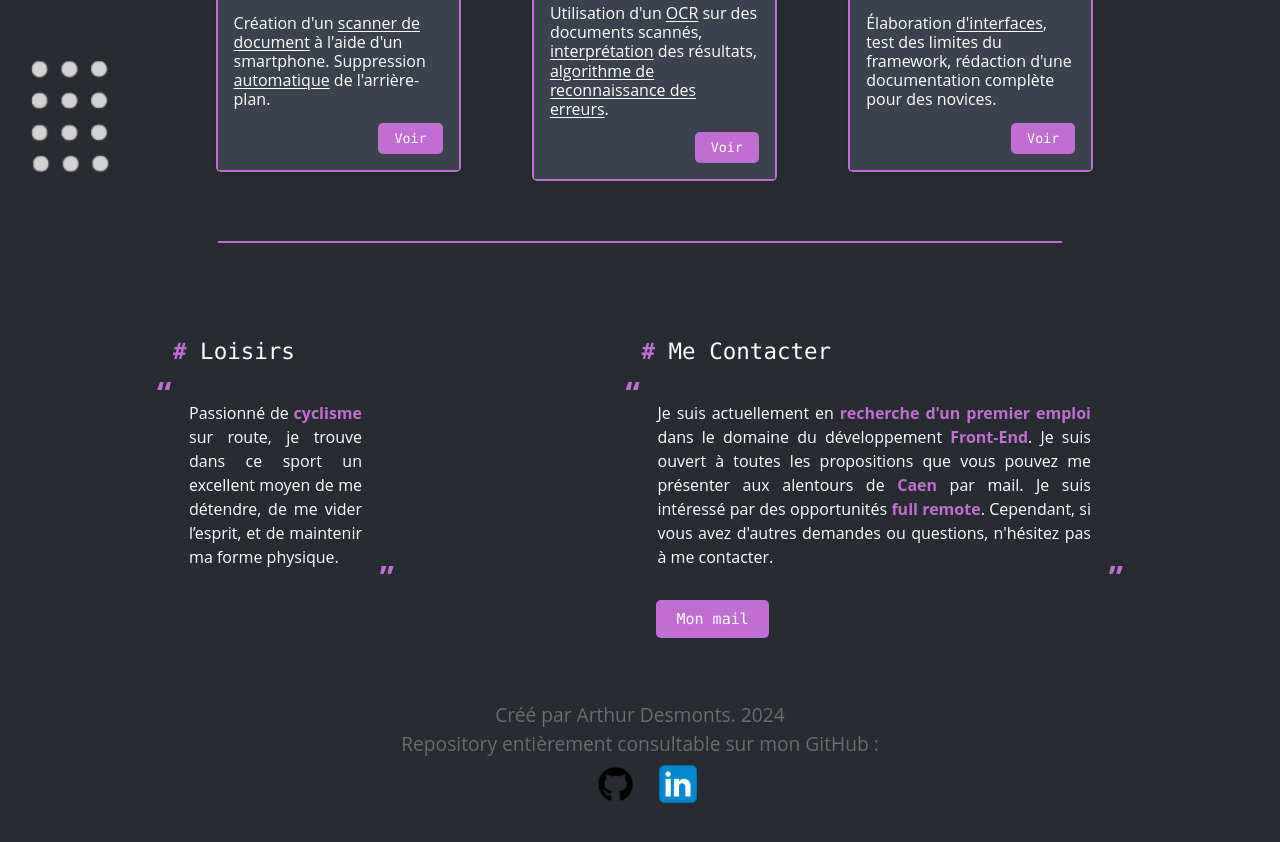
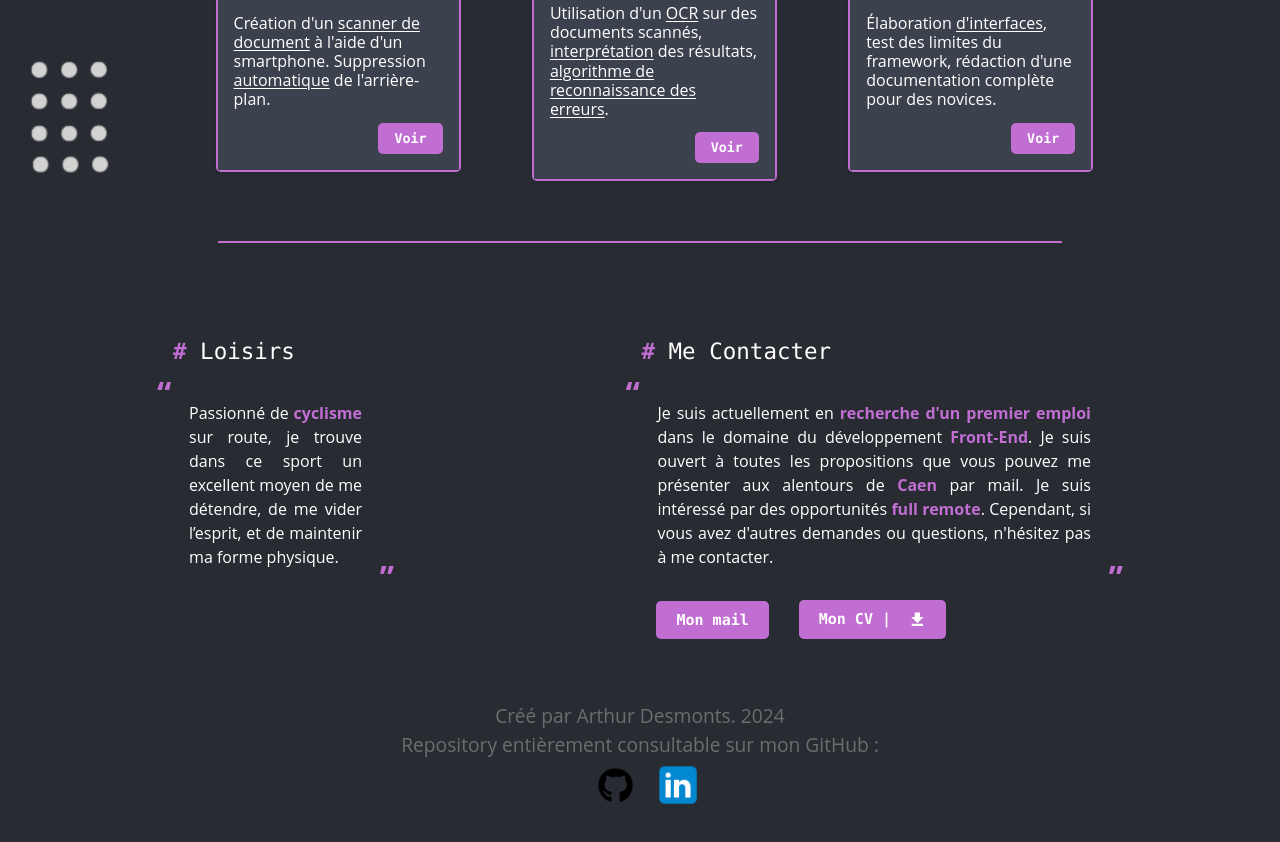
Before and after one commit to ArthurDesmonts/portfolio, a Vue app: page / in a window 1280 px wide. Shown: the part 1500-2342 px from the top of the page. Built offline with nearby package versions, Linux system fonts and the light colour scheme.

Commit message:
ADD CV button into the page, in contact div

```diff
--- a/src/App.vue
+++ b/src/App.vue
@@ -162,6 +162,7 @@ const resetTypingAnimation = (element) => {
           <p class="justify-content">Je suis actuellement en <span class="icon">recherche d'un premier emploi</span> dans le domaine du développement <span class="icon">Front-End</span>. Je suis ouvert à toutes les propositions que vous pouvez me présenter aux alentours de <span class="icon">Caen</span> par mail. Je suis intéressé par des opportunités <span class="icon">full remote</span>. Cependant, si vous avez d'autres demandes ou questions, n'hésitez pas à me contacter.</p>
           <div class="mail-succes-listener">
             <button class="innerParagraphButton contact" @click="copyToClipboard">Mon mail</button>
+            <DownloadButton class="innerParagraphButton contact" url='@/assets/CV_ArthurDesmonts.pdf' file-name='CV_ArthurDesmonts.pdf'></DownloadButton>
             <p id="email-event" class="event-content"></p>
           </div>
         </div>
@@ -297,6 +298,7 @@ button {
   cursor: pointer;
   transition: background-color 0.3s;
   font-size: 15px;
+  font-weight: bold;
 }
 
 button:hover {
--- a/src/components/Card.vue
+++ b/src/components/Card.vue
@@ -182,6 +182,7 @@ const closeCard = () => {
   cursor: pointer;
   transition: background-color 0.2s;
   margin-top: 1em;
+  font-weight: bold;
 }
 
 .bottom-right {
--- a/src/components/DownloadCV.vue
+++ b/src/components/DownloadCV.vue
@@ -13,27 +13,19 @@ const downloadFile = () => {
 
 <template>
   <button @click="downloadFile" class="download-button">
-    <svg xmlns="http://www.w3.org/2000/svg" width="24" height="24" viewBox="0 0 24 24">
-      <path d="M12 2c-5.52 0-10 4.48-10 10s4.48 10 10 10 10-4.48 10-10-4.48-10-10-10zm0 18c-4.41 0-8-3.59-8-8s3.59-8 8-8 8 3.59 8 8-3.59 8-8 8zm-1-13h2v5h3l-4 4-4-4h3v-5z"/>
-    </svg>
+    <span>Mon CV | </span>
+    <span class="material-icons icon-style">download</span>
   </button>
 </template>
 
 <style scoped>
-.download-button {
-  background-color: #c16ed2;
-  color: white;
-  border: none;
-  border-radius: 5px;
-  padding: 0.5rem 1rem;
-  cursor: pointer;
-  display: flex;
-  align-items: center;
-  justify-content: center;
-  transition: background-color 0.2s;
+.icon-style {
+  font-size: 18px;
+  vertical-align: middle;
+  margin-left: 8px;
 }
 
-.download-button:hover {
-  background-color: #a44cb7;
+span {
+  font-weight: bold;
 }
 </style>
```
